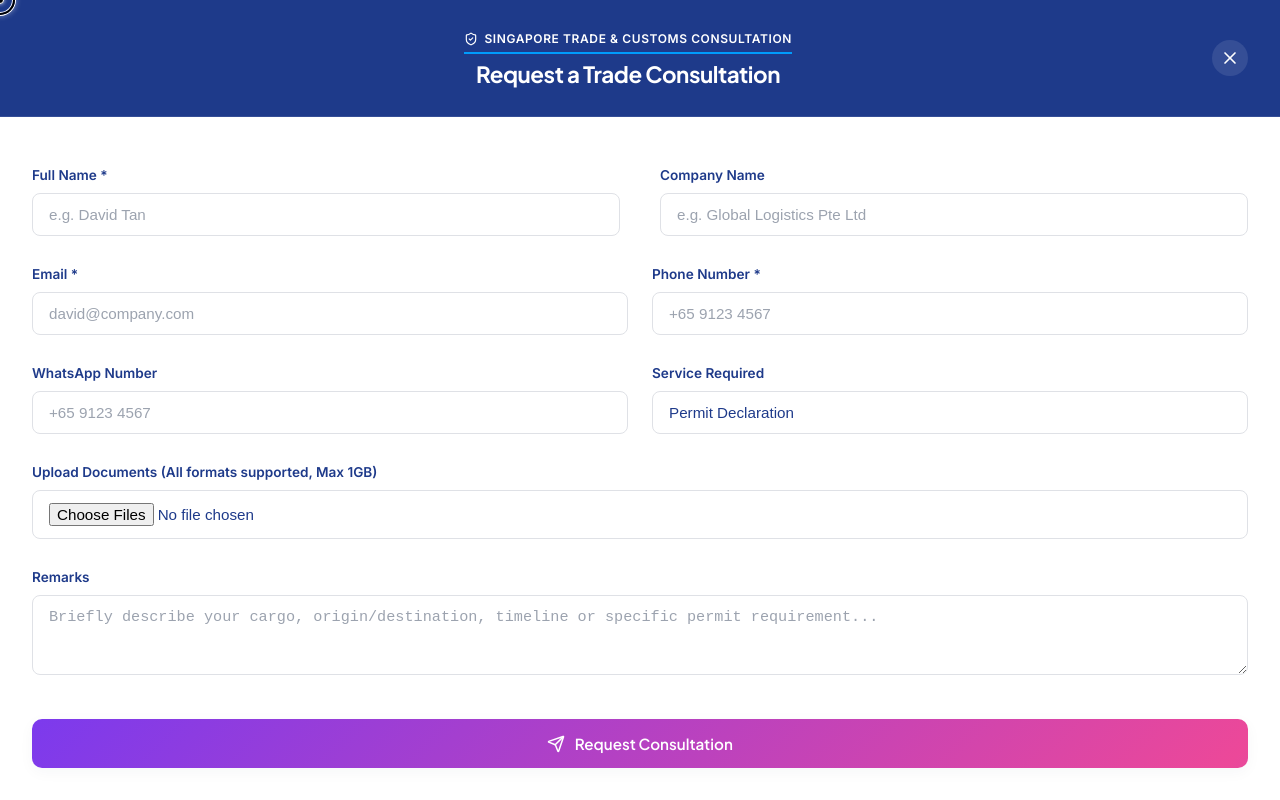
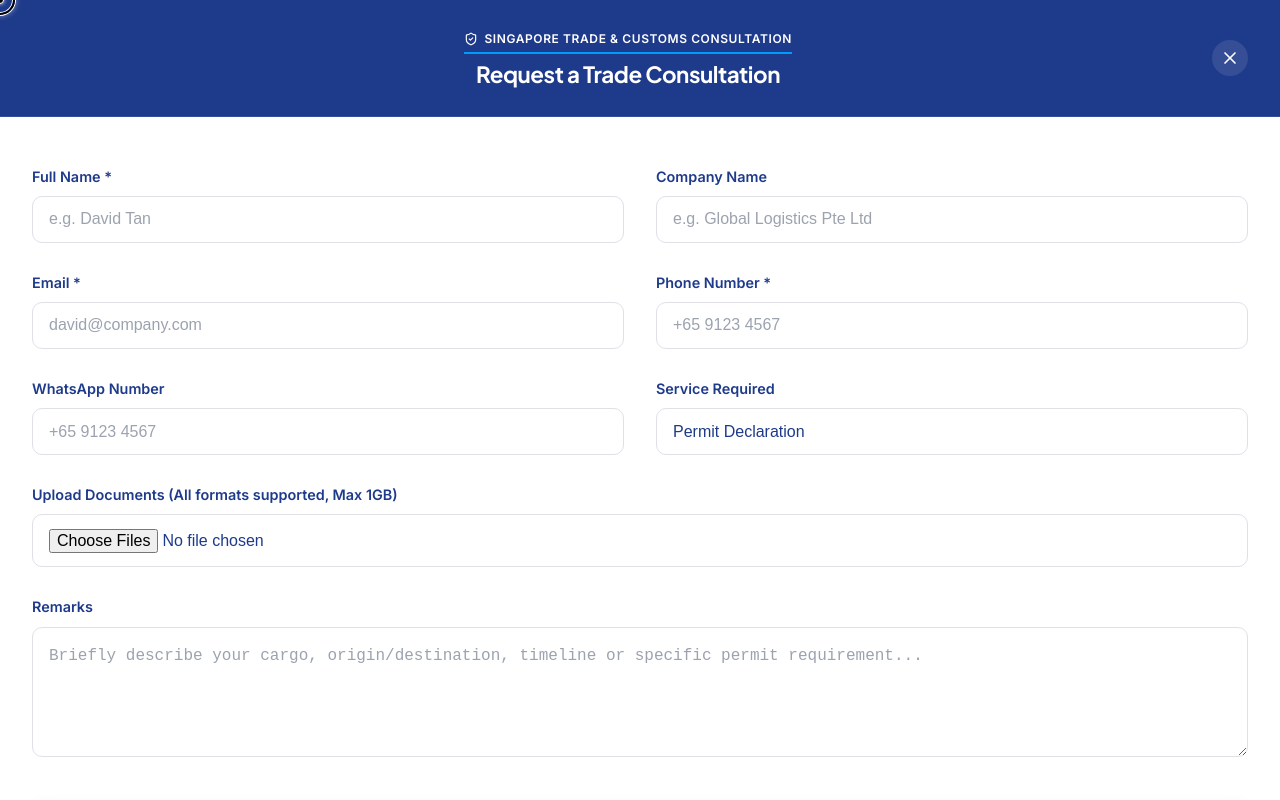
Before and after one commit to krishnaprasath-sts/Aula-Enterprise, a React app in the folder frontend/: page /blog in a window 1280 px wide. Both pictures are taken after a click on the button "Get a Consultation". Built offline with nearby package versions, Linux system fonts and the light colour scheme; the HTML template or start-up script is replaced by a standard one.

Commit message:
add footer component with navigation links and consultation modal integration

```diff
--- a/frontend/src/components/common/ConsultationModal.jsx
+++ b/frontend/src/components/common/ConsultationModal.jsx
@@ -236,41 +236,50 @@ const ConsultationModal = ({ isOpen, onClose, initialService = 'Permit Declarati
             </div>
 
           {/* Modal Content */}
-          <div style={{ padding: '3rem 2rem', maxWidth: '1990px', margin: '0 auto', paddingBottom: '6rem' }}>
+          <div style={{ padding: '3rem 2rem', maxWidth: '1800px', margin: '0 auto', paddingBottom: '6rem' }}>
             {submitted ? (
-                <div style={{ textAlign: 'center', padding: '2.5rem 1rem' }}>
+                <div style={{
+                  textAlign: 'center',
+                  padding: '4rem 2.5rem',
+                  maxWidth: '500px',
+                  margin: '2rem auto',
+                  background: '#F8FAFC',
+                  borderRadius: '24px',
+                  border: '1px solid #E2E8F0',
+                  boxShadow: '0 20px 40px rgba(0,0,0,0.05)'
+                }}>
                   <div style={{
-                    width: '72px',
-                    height: '72px',
+                    width: '88px',
+                    height: '88px',
                     borderRadius: '50%',
-                    backgroundColor: 'var(--brand-blue-light)',
-                    color: 'var(--brand-blue)',
+                    backgroundColor: 'rgba(16, 185, 129, 0.1)',
+                    color: 'var(--brand-emerald)',
                     display: 'flex',
                     alignItems: 'center',
                     justifyContent: 'center',
                     margin: '0 auto 1.5rem auto'
                   }}>
-                    <CheckCircle2 size={40} />
+                    <CheckCircle2 size={48} />
                   </div>
-                  <h3 style={{ fontSize: '1.6rem', color: 'var(--dark-navy)', marginBottom: '0.75rem' }}>
+                  <h3 style={{ fontSize: '1.75rem', color: 'var(--dark-navy)', marginBottom: '1rem', fontWeight: 800 }}>
                     Consultation Request Received
                   </h3>
-                  <p style={{ color: 'var(--text-secondary)', maxWidth: '420px', margin: '0 auto 1.75rem auto' }}>
+                  <p style={{ color: 'var(--text-secondary)', fontSize: '1.05rem', lineHeight: 1.6, maxWidth: '420px', margin: '0 auto 2rem auto' }}>
                     Thank you. Our Singapore customs specialists will review your shipment details and reach out shortly.
                   </p>
                   <button
                     onClick={resetForm}
                     className="btn-primary"
-                    style={{ width: '100%', justifyContent: 'center' }}
+                    style={{ width: '100%', justifyContent: 'center', padding: '1rem', fontSize: '1.05rem', borderRadius: '12px' }}
                   >
                     Done
                   </button>
                 </div>
               ) : (
                 <form onSubmit={handleSubmit} style={{ display: 'flex', flexDirection: 'column', gap: '1.75rem' }}>
-                  <div className="form-row-2" style={{ gap: '2.5rem' }}>
+                  <div style={{ display: 'grid', gridTemplateColumns: '1fr 1fr', gap: '2rem' }}>
                     <div>
-                      <label style={{ display: 'block', fontSize: '0.85rem', fontWeight: 600, color: 'var(--dark-navy)', marginBottom: '0.4rem' }}>
+                      <label style={{ display: 'block', fontSize: '0.9rem', fontWeight: 600, color: 'var(--dark-navy)', marginBottom: '0.5rem' }}>
                         Full Name *
                       </label>
                       <input
@@ -282,17 +291,18 @@ const ConsultationModal = ({ isOpen, onClose, initialService = 'Permit Declarati
                         className="consultation-input"
                         style={{
                           width: '100%',
-                          padding: '0.75rem 1rem',
-                          borderRadius: '8px',
+                          padding: '0.85rem 1rem',
+                          borderRadius: '10px',
                           border: `1px solid ${errors.fullName ? '#ef4444' : 'var(--border-light)'}`,
-                          fontSize: '0.95rem',
-                          outline: 'none'
+                          fontSize: '1rem',
+                          outline: 'none',
+                          background: '#F8FAFC'
                         }}
                       />
-                      {errors.fullName && <span style={{ color: '#ef4444', fontSize: '0.8rem', marginTop: '0.3rem', display: 'block' }}>{errors.fullName}</span>}
+                      {errors.fullName && <span style={{ color: '#ef4444', fontSize: '0.8rem', marginTop: '0.4rem', display: 'block' }}>{errors.fullName}</span>}
                     </div>
                     <div>
-                      <label style={{ display: 'block', fontSize: '0.85rem', fontWeight: 600, color: 'var(--dark-navy)', marginBottom: '0.4rem' }}>
+                      <label style={{ display: 'block', fontSize: '0.9rem', fontWeight: 600, color: 'var(--dark-navy)', marginBottom: '0.5rem' }}>
                         Company Name
                       </label>
                       <input
@@ -304,19 +314,20 @@ const ConsultationModal = ({ isOpen, onClose, initialService = 'Permit Declarati
                         className="consultation-input"
                         style={{
                           width: '100%',
-                          padding: '0.75rem 1rem',
-                          borderRadius: '8px',
+                          padding: '0.85rem 1rem',
+                          borderRadius: '10px',
                           border: '1px solid var(--border-light)',
-                          fontSize: '0.95rem',
-                          outline: 'none'
+                          fontSize: '1rem',
+                          outline: 'none',
+                          background: '#F8FAFC'
                         }}
                       />
                     </div>
                   </div>
 
-                  <div className="form-row-2" style={{ gap: '1.5rem' }}>
+                  <div style={{ display: 'grid', gridTemplateColumns: '1fr 1fr', gap: '2rem' }}>
                     <div>
-                      <label style={{ display: 'block', fontSize: '0.85rem', fontWeight: 600, color: 'var(--dark-navy)', marginBottom: '0.4rem' }}>
+                      <label style={{ display: 'block', fontSize: '0.9rem', fontWeight: 600, color: 'var(--dark-navy)', marginBottom: '0.5rem' }}>
                        Email *
                       </label>
                       <input
@@ -328,17 +339,18 @@ const ConsultationModal = ({ isOpen, onClose, initialService = 'Permit Declarati
                         className="consultation-input"
                         style={{
                           width: '100%',
-                          padding: '0.75rem 1rem',
-                          borderRadius: '8px',
+                          padding: '0.85rem 1rem',
+                          borderRadius: '10px',
                           border: `1px solid ${errors.email ? '#ef4444' : 'var(--border-light)'}`,
-                          fontSize: '0.95rem',
-                          outline: 'none'
+                          fontSize: '1rem',
+                          outline: 'none',
+                          background: '#F8FAFC'
                         }}
                       />
-                      {errors.email && <span style={{ color: '#ef4444', fontSize: '0.8rem', marginTop: '0.3rem', display: 'block' }}>{errors.email}</span>}
+                      {errors.email && <span style={{ color: '#ef4444', fontSize: '0.8rem', marginTop: '0.4rem', display: 'block' }}>{errors.email}</span>}
                     </div>
                     <div>
-                      <label style={{ display: 'block', fontSize: '0.85rem', fontWeight: 600, color: 'var(--dark-navy)', marginBottom: '0.4rem' }}>
+                      <label style={{ display: 'block', fontSize: '0.9rem', fontWeight: 600, color: 'var(--dark-navy)', marginBottom: '0.5rem' }}>
                         Phone Number *
                       </label>
                       <input
@@ -350,20 +362,21 @@ const ConsultationModal = ({ isOpen, onClose, initialService = 'Permit Declarati
                         className="consultation-input"
                         style={{
                           width: '100%',
-                          padding: '0.75rem 1rem',
-                          borderRadius: '8px',
+                          padding: '0.85rem 1rem',
+                          borderRadius: '10px',
                           border: `1px solid ${errors.phone ? '#ef4444' : 'var(--border-light)'}`,
-                          fontSize: '0.95rem',
-                          outline: 'none'
+                          fontSize: '1rem',
+                          outline: 'none',
+                          background: '#F8FAFC'
                         }}
                       />
-                      {errors.phone && <span style={{ color: '#ef4444', fontSize: '0.8rem', marginTop: '0.3rem', display: 'block' }}>{errors.phone}</span>}
+                      {errors.phone && <span style={{ color: '#ef4444', fontSize: '0.8rem', marginTop: '0.4rem', display: 'block' }}>{errors.phone}</span>}
                     </div>
                   </div>
 
-                  <div className="form-row-2" style={{ gap: '1.5rem' }}>
+                  <div style={{ display: 'grid', gridTemplateColumns: '1fr 1fr', gap: '2rem' }}>
                     <div>
-                      <label style={{ display: 'block', fontSize: '0.85rem', fontWeight: 600, color: 'var(--dark-navy)', marginBottom: '0.4rem' }}>
+                      <label style={{ display: 'block', fontSize: '0.9rem', fontWeight: 600, color: 'var(--dark-navy)', marginBottom: '0.5rem' }}>
                         WhatsApp Number
                       </label>
                       <input
@@ -375,16 +388,17 @@ const ConsultationModal = ({ isOpen, onClose, initialService = 'Permit Declarati
                         className="consultation-input"
                         style={{
                           width: '100%',
-                          padding: '0.75rem 1rem',
-                          borderRadius: '8px',
+                          padding: '0.85rem 1rem',
+                          borderRadius: '10px',
                           border: '1px solid var(--border-light)',
-                          fontSize: '0.95rem',
-                          outline: 'none'
+                          fontSize: '1rem',
+                          outline: 'none',
+                          background: '#F8FAFC'
                         }}
                       />
                     </div>
                     <div>
-                      <label style={{ display: 'block', fontSize: '0.85rem', fontWeight: 600, color: 'var(--dark-navy)', marginBottom: '0.4rem' }}>
+                      <label style={{ display: 'block', fontSize: '0.9rem', fontWeight: 600, color: 'var(--dark-navy)', marginBottom: '0.5rem' }}>
                         Service Required
                       </label>
                       <input
@@ -395,19 +409,19 @@ const ConsultationModal = ({ isOpen, onClose, initialService = 'Permit Declarati
                         className="consultation-input"
                         style={{
                           width: '100%',
-                          padding: '0.75rem 1rem',
-                          borderRadius: '8px',
+                          padding: '0.85rem 1rem',
+                          borderRadius: '10px',
                           border: '1px solid var(--border-light)',
-                          fontSize: '0.95rem',
+                          fontSize: '1rem',
                           outline: 'none',
-                          backgroundColor: '#FFFFFF'
+                          background: '#F8FAFC'
                         }}
                       />
                     </div>
                   </div>
 
                   <div>
-                    <label style={{ display: 'block', fontSize: '0.85rem', fontWeight: 600, color: 'var(--dark-navy)', marginBottom: '0.4rem' }}>
+                    <label style={{ display: 'block', fontSize: '0.9rem', fontWeight: 600, color: 'var(--dark-navy)', marginBottom: '0.5rem' }}>
                       Upload Documents (All formats supported, Max 1GB)
                     </label>
                     <input
@@ -419,13 +433,14 @@ const ConsultationModal = ({ isOpen, onClose, initialService = 'Permit Declarati
                       className="consultation-input"
                       style={{
                         width: '100%',
-                        padding: '0.75rem 1rem',
-                        borderRadius: '8px',
+                        padding: '0.85rem 1rem',
+                        borderRadius: '10px',
                         border: `1px solid ${errors.file ? '#ef4444' : 'var(--border-light)'}`,
-                        fontSize: '0.95rem',
+                        fontSize: '1rem',
                         outline: 'none',
                         cursor: 'pointer',
-                        boxSizing: 'border-box'
+                        boxSizing: 'border-box',
+                        background: '#F8FAFC'
                       }}
                     />
                     {errors.file && <span style={{ color: '#ef4444', fontSize: '0.8rem', marginTop: '0.3rem', display: 'block' }}>{errors.file}</span>}
@@ -450,24 +465,26 @@ const ConsultationModal = ({ isOpen, onClose, initialService = 'Permit Declarati
                   </div>
 
                   <div>
-                    <label style={{ display: 'block', fontSize: '0.85rem', fontWeight: 600, color: 'var(--dark-navy)', marginBottom: '0.4rem' }}>
+                    <label style={{ display: 'block', fontSize: '0.9rem', fontWeight: 600, color: 'var(--dark-navy)', marginBottom: '0.5rem' }}>
                       Remarks
                     </label>
                     <textarea
                       name="message"
-                      rows={3}
+                      rows={4}
                       value={formData.message}
                       onChange={handleChange}
                       placeholder="Briefly describe your cargo, origin/destination, timeline or specific permit requirement..."
                       className="consultation-input"
                       style={{
                         width: '100%',
-                        padding: '0.75rem 1rem',
-                        borderRadius: '8px',
+                        padding: '1rem',
+                        borderRadius: '10px',
                         border: '1px solid var(--border-light)',
-                        fontSize: '0.95rem',
+                        fontSize: '1rem',
                         outline: 'none',
-                        resize: 'vertical'
+                        resize: 'vertical',
+                        background: '#F8FAFC',
+                        lineHeight: '1.5'
                       }}
                     />
                   </div>
--- a/frontend/src/components/layout/Footer.jsx
+++ b/frontend/src/components/layout/Footer.jsx
@@ -24,7 +24,6 @@ const Footer = () => {
     { label: 'About Us', path: '/about' },
     { label: 'Permit Declaration', path: '/permit-declaration' },
     { label: 'Services', path: '/services' },
-    { label: 'Trade Insights (Blog)', path: '/blog' },
     { label: 'Contact Us', path: '/contact' }
   ];
 
@@ -163,7 +162,7 @@ const Footer = () => {
             <p style={{ margin: 0, color: '#CBD5E1' }}>
               © {new Date().getFullYear()} {contactInfo.companyName}. All rights reserved.
             </p>
-            {/* <div style={{ display: 'flex', alignItems: 'center', gap: '1.5rem' }}>
+            <div style={{ display: 'flex', alignItems: 'center', gap: '1.5rem' }}>
               <span style={{ color: '#CBD5E1' }}>
                 Developed by: <a href="https://saitechnosolutions.com/" target="_blank" rel="noopener noreferrer" className="footer-link" style={{ color: '#CBD5E1', textDecoration: 'underline' }}>Sai Techno Solutions</a>
               </span>
@@ -186,7 +185,7 @@ const Footer = () => {
               >
                 <ArrowUp size={18} />
               </button>
-            </div> */}
+            </div>
           </div>
 
         </div>
```
